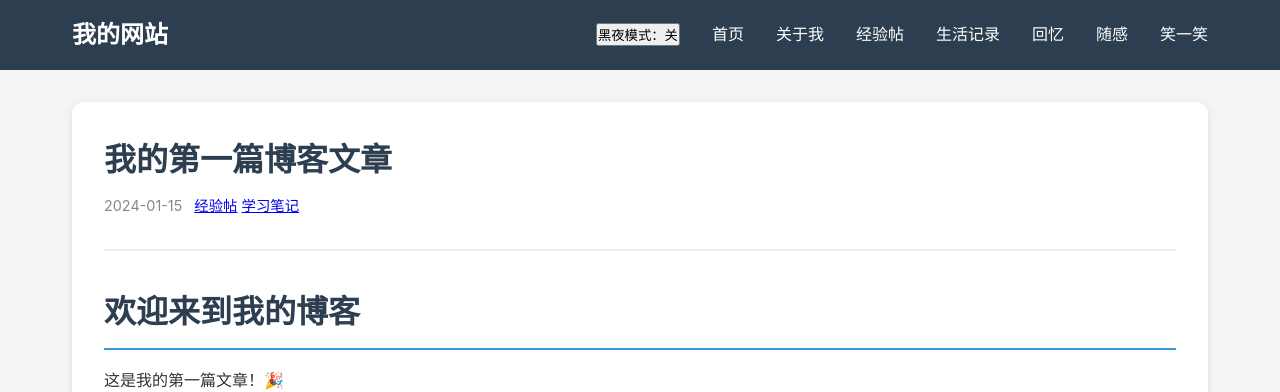
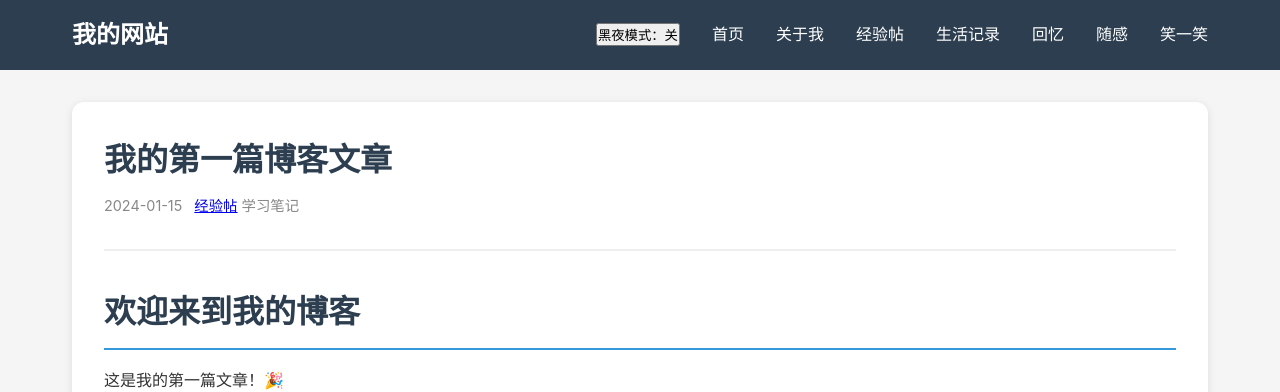
Before and after one commit to ChazJing/ChazJing.github.io, a Jekyll site: the page built from _posts/jingyan/2024-01-15-first-post.md, in a window 1280 px wide. Shown: the top 392 px of the page. Built offline with Jekyll 4.4.1, drawn with Linux system fonts in a browser that asks for light colours; a script that is not in the unit is left out.

Commit message:
Add files via upload

```diff
--- a/_layouts/default.html
+++ b/_layouts/default.html
@@ -14,5 +14,7 @@
     </main>
 
     {% include footer.html %}
+
+    <script src="{{ "/assets/js/dark-mode.js" | relative_url }}"></script>
 </body>
 </html>
--- a/_layouts/post.html
+++ b/_layouts/post.html
@@ -18,7 +18,20 @@
                     {% if page.categories %}
                     <span class="post-categories">
                         {% for category in page.categories %}
-                        <a href="{{ "/categories" | relative_url }}#{{ category }}">{{ category }}</a>
+                        {% case category %}
+                        {% when "经验帖" %}
+                        <a href="{{ site.baseurl }}/jingyan">{{ category }}</a>
+                        {% when "生活记录" %}
+                        <a href="{{ site.baseurl }}/shenghuo">{{ category }}</a>
+                        {% when "回忆" %}
+                        <a href="{{ site.baseurl }}/huiyi">{{ category }}</a>
+                        {% when "随感" %}
+                        <a href="{{ site.baseurl }}/suigan">{{ category }}</a>
+                        {% when "笑一笑" %}
+                        <a href="{{ site.baseurl }}/xiaoyixiao">{{ category }}</a>
+                        {% else %}
+                        {{ category }}
+                        {% endcase %}
                         {% endfor %}
                     </span>
                     {% endif %}
@@ -43,5 +56,7 @@
     </main>
 
     {% include footer.html %}
+
+    <script src="{{ "/assets/js/dark-mode.js" | relative_url }}"></script>
 </body>
 </html>
```
